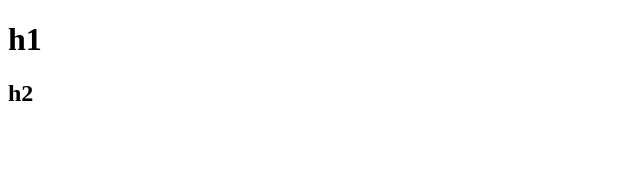
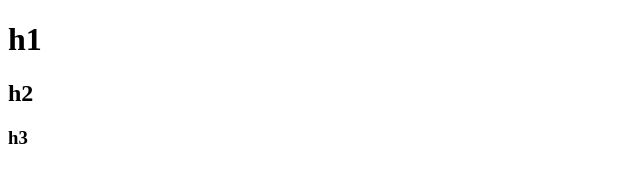
Before and after one commit to sexfat/cfd101, a plain HTML site: page index.html in a window 1280 px wide. Shown: the full height of the page, 0-640 px from the left. Drawn offline with Linux system fonts and the light colour scheme.

Commit message:
新增h3 font-size

```diff
--- a/index.html
+++ b/index.html
@@ -9,6 +9,7 @@
 <body>
     <h1>h1</h1>
     <h2>h2</h2>
+    <h3>h3</h3>
 
 
 </body>
--- a/style.css
+++ b/style.css
@@ -1,4 +1,5 @@
 body {
    margin: 0;
    padding: 0;
+   font-size: 14px;
 }
```
